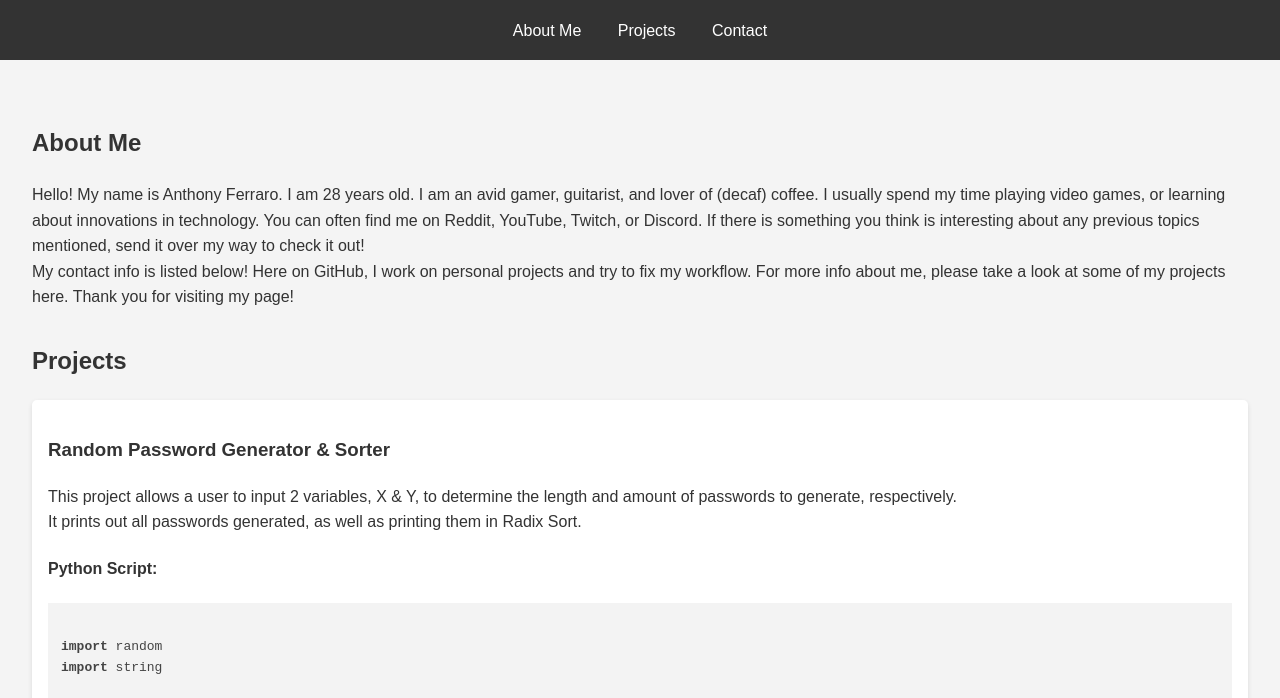
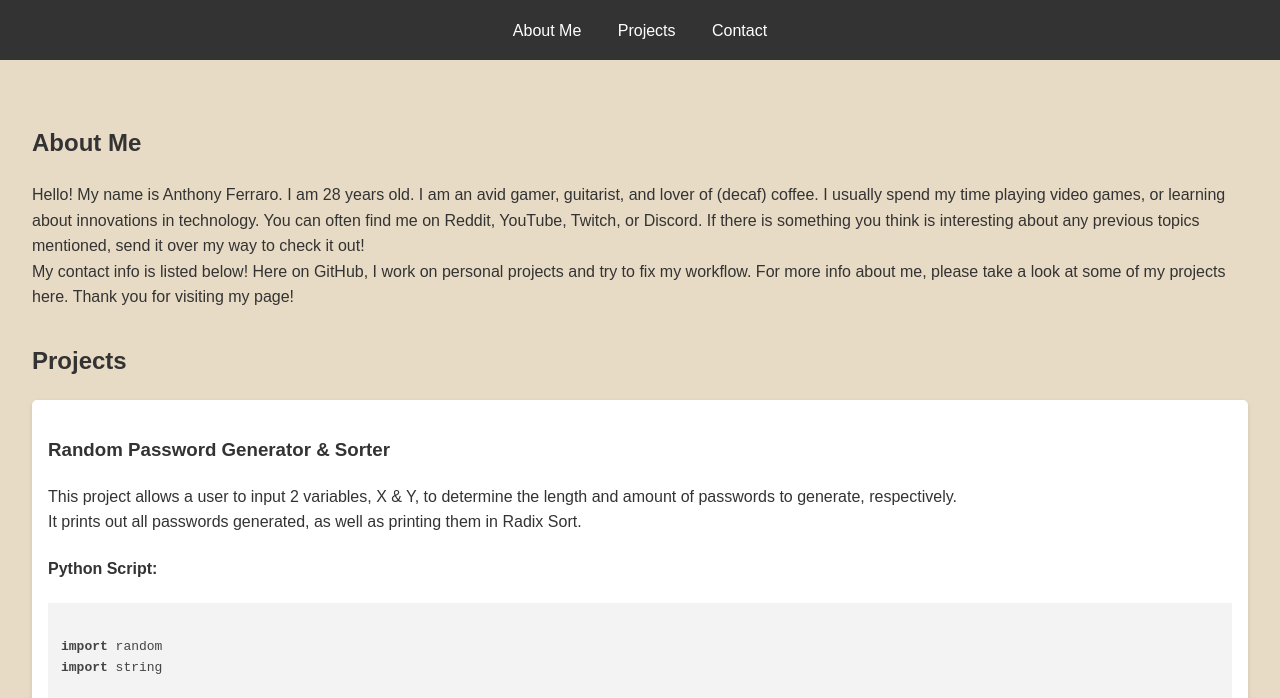
Before and after one commit to aferraro1996/Portfolio, a plain HTML site: page index.html in a window 1280 px wide. Shown: the part 92-790 px from the top of the page. Drawn offline with nearby package versions, Linux system fonts and the light colour scheme.

Commit message:
Updated styles.css for scrolling and link colors

```diff
--- a/styles.css
+++ b/styles.css
@@ -7,7 +7,7 @@ body {
   line-height: 1.6;
   margin: 0;
   padding: 0;
-  background: #f4f4f4;
+  background: #E8DBC5;
   color: #333;
 }
 
```
